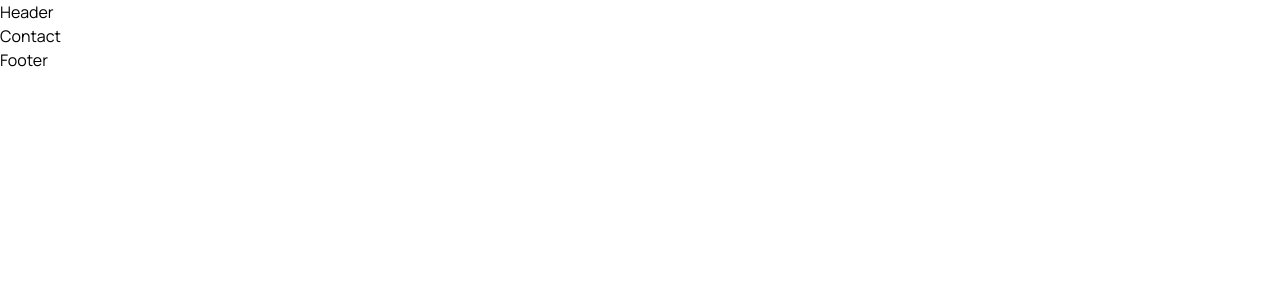
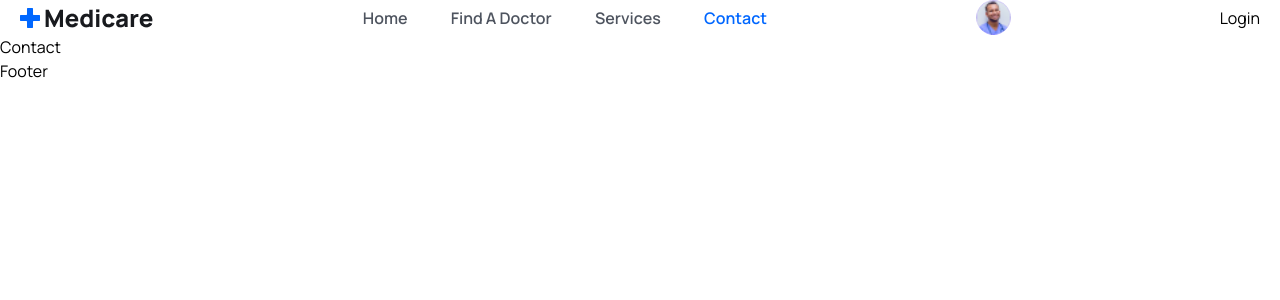
Before and after one commit to Keerikadan03/DAMS, a React (Vite) app in the folder frontend/: page /contact in a window 1280 px wide. Shown: the top 300 px of the page. Built offline with nearby package versions, Linux system fonts and the light colour scheme.

Commit message:
pushing for vercel deployment

```diff
--- a/frontend/src/App.jsx
+++ b/frontend/src/App.jsx
@@ -1,4 +1,4 @@
-import "./app.css";
+import './App.css';
 import Layout from "./layout/Layout";
 
 function App() {
--- a/frontend/src/components/Header/Header.jsx
+++ b/frontend/src/components/Header/Header.jsx
@@ -1,9 +1,78 @@
-import React from 'react'
+import { useEffect, useRef } from 'react'
+import {NavLink, Link} from 'react-router-dom'
+import logo from '../../assets/images/logo.png'
+import userImg from '../../assets/images/avatar-icon.png';
+
+const navLinks = [
+  {
+    path: '/home',
+    display: 'Home'
+  },
+  {
+    path: '/doctors',
+    display: 'Find A Doctor'
+  },
+  {
+    path: '/services',
+    display: 'Services'
+  },
+  {
+    path: '/contact',
+    display: 'Contact'
+  },
+]
 
 const Header = () => {
   return (
-    <div>Header</div>
-  )
+    <header className='header flex items-center'>
+      <div className="container">
+        <div className='flex items-center justify-between'>
+
+
+          {/* LOGO */}
+          <div>
+            <img
+              src={logo}
+              alt="logo"
+            />
+          </div>
+
+
+          {/* MENU */}
+          <div className="navigation">
+            <ul className="menu flex items-center gap-[2.7rem]">
+              {
+                navLinks.map((link, index) =>
+                  <li key={index}>
+                    <NavLink to={link.path} className={navClass => navClass.isActive?'text-primaryColor text-[16px] leading-7 font-[600]':
+                    'text-textColor text-[16px] leading-7 font-[600] hover:text-primaryColor'
+                  }>
+                    {link.display}
+                  </NavLink>
+                  </li>
+                )
+              }
+            </ul>
+          </div>
+
+          {/* NAV-RIGHT */}
+          <div className='flex items-center gap-4'>
+              <div>
+                <Link to='/'>
+                  <figure className='w-[35px] h-[35px] rounded-full'>
+                    <img src={userImg} className='w-full rounded-full' alt="avatar"/>
+                  </figure>
+                </Link>
+              </div>
+          </div>
+
+          <Link to='/login'>
+            <button>Login</button>
+          </Link>
+        </div>
+      </div>
+    </header>
+    )
 }
 
 export default Header
```
